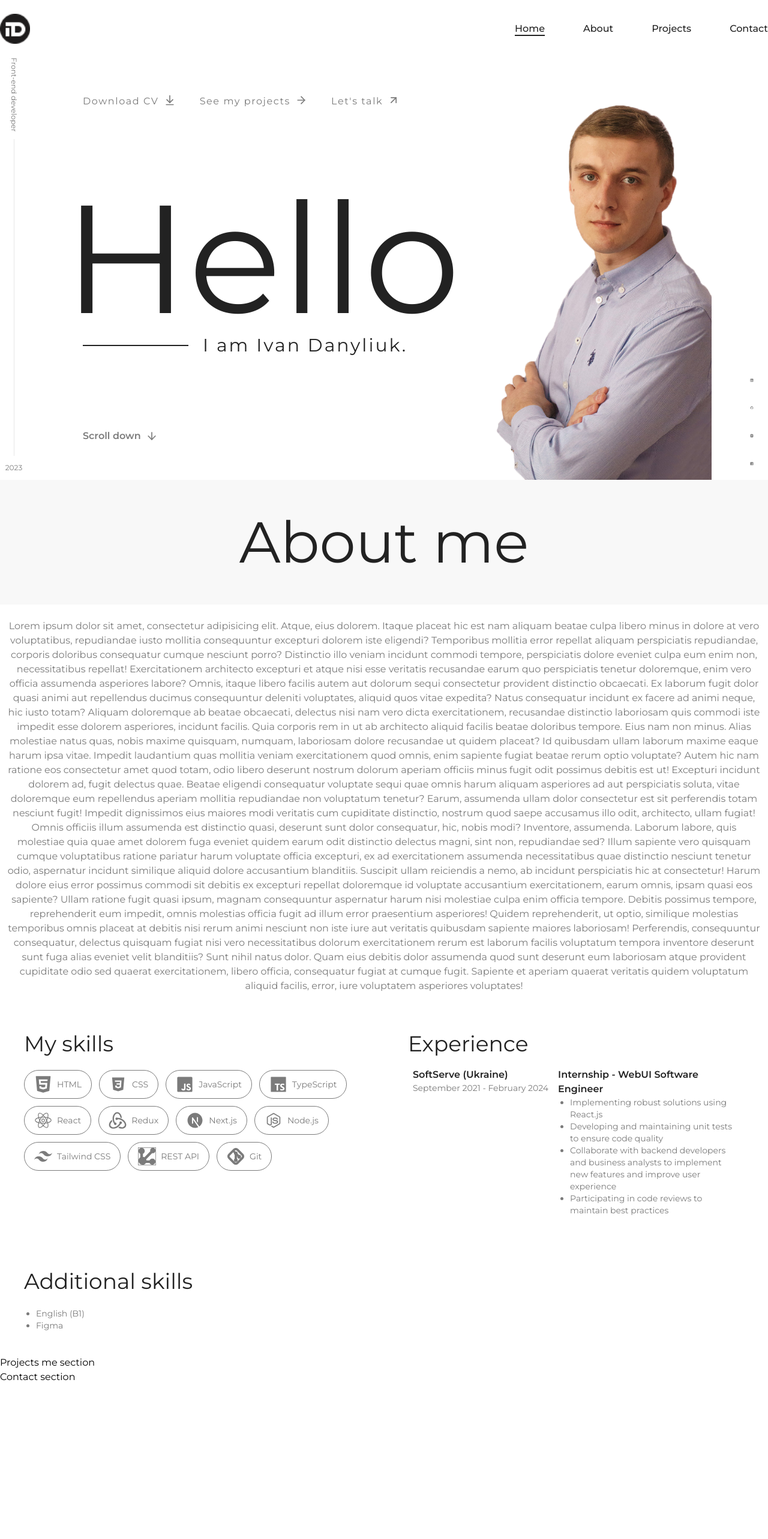
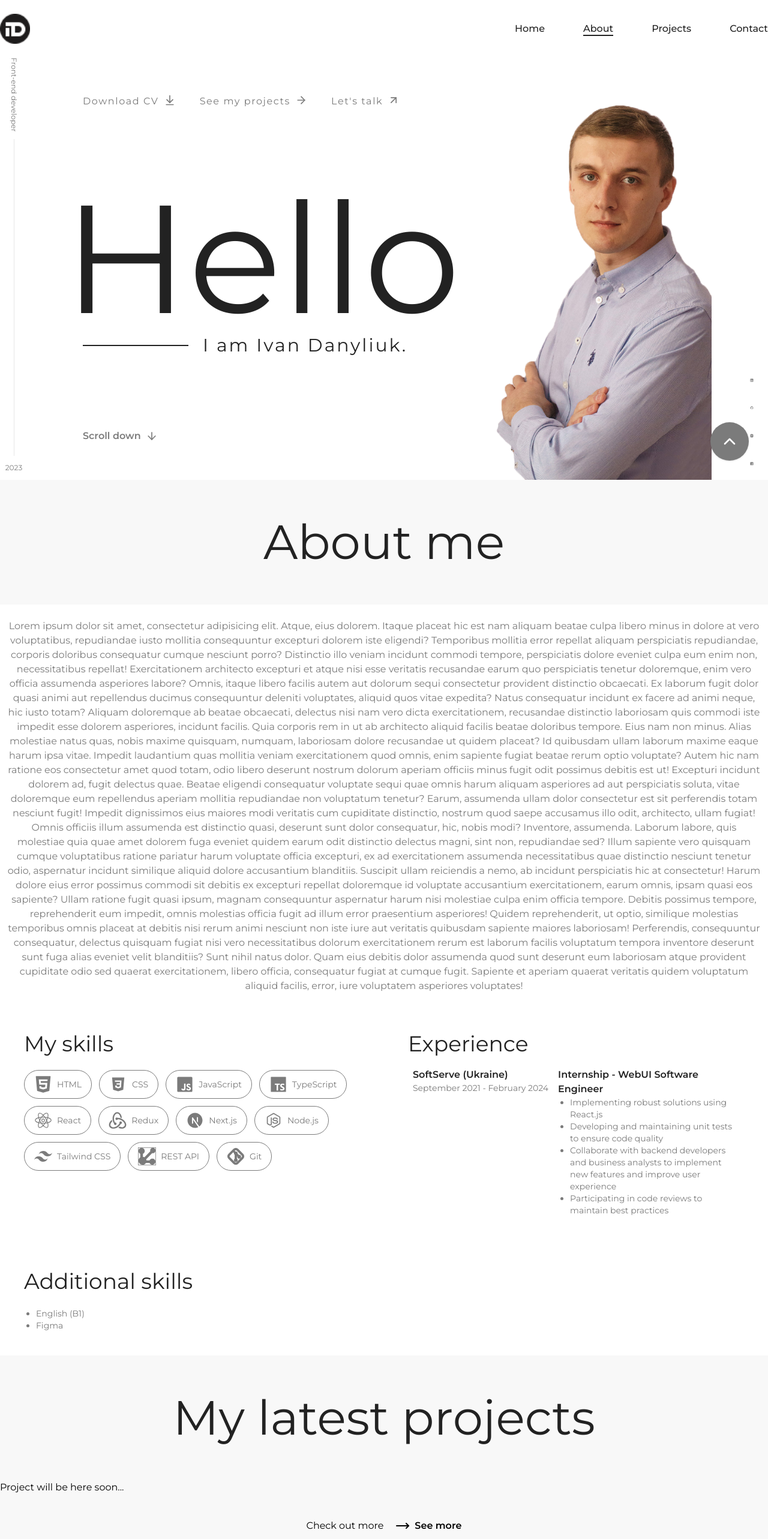
Before and after one commit to IvanDanyliuk/portfolio, a Next.js app: page / in a window 1280 px wide. Shown: the top 2566 px of the page at 60% size. Before the commit the page ends 2308 px from the top, so only its background shows below. Built offline with nearby package versions, Linux system fonts and the light colour scheme.

Commit message:
add setting an active link while scrolling the page

```diff
--- a/package.json
+++ b/package.json
@@ -15,6 +15,7 @@
     "@radix-ui/react-label": "^2.1.2",
     "@radix-ui/react-separator": "^1.1.2",
     "@radix-ui/react-slot": "^1.1.2",
+    "@radix-ui/react-tooltip": "^1.1.8",
     "class-variance-authority": "^0.7.1",
     "clsx": "^2.1.1",
     "embla-carousel-react": "^8.5.2",
--- a/src/app/globals.css
+++ b/src/app/globals.css
@@ -15,3 +15,7 @@ body {
     --tertiary: #F8F8F8;
   }
 }
+
+.main-page-heading {
+  @apply py-4 md:py-10 w-full text-center text-6xl md:text-[5rem] text-primary leading-[8rem];
+}
--- a/src/app/page.tsx
+++ b/src/app/page.tsx
@@ -4,7 +4,8 @@ import {
   ArrowDown,
   ArrowDownToLine,
   ArrowRight,
-  ArrowUpRight
+  ArrowUpRight,
+  MoveRight
 } from 'lucide-react';
 import {
   Table,
@@ -12,9 +13,9 @@ import {
   TableCell,
   TableRow,
 } from '@/components/ui/table';
-import { ActionLink, Chip, PageSection } from '@/components/layout';
+import { ActionLink, Chip, ScrollToTopButton, PageSection } from '@/components/layout';
 import { Separator } from '@/components/ui/separator';
-import { ADDITIONAL_SKILLS, EXPERIENCE, SKILLS } from '@/lib/constants';
+import { ADDITIONAL_SKILLS, EXPERIENCE, MENU_LINKS, SKILLS } from '@/lib/constants';
 import Portrait from '../../public/portrait.png';
 import LinkedIn from '../../public/social-media-icons/icons8-linked-in.svg';
 import Github from '../../public/social-media-icons/icons8-github.svg';
@@ -125,7 +126,7 @@ export default function Home() {
         </div>
       </PageSection>
       <PageSection id='about'>
-        <h2 className='py-4 md:py-10 w-full text-center text-6xl md:text-[6rem] text-primary leading-[8rem] bg-tertiary'>
+        <h2 className='main-page-heading bg-tertiary'>
           About me
         </h2>
         <p className='mx-auto px-3 py-6 container text-center text-secondary'>
@@ -224,12 +225,57 @@ export default function Home() {
           </div>
         </div>
       </PageSection>
-      <PageSection id='projects'>
-        Projects me section
+      <PageSection id='projects' className='w-full bg-tertiary'>
+        <div className='relative mx-auto container'>
+          <h2 className='main-page-heading'>
+            My latest projects
+          </h2>
+          <ul>
+            Project will be here soon...
+          </ul>
+          <Link href='/projects' className='mx-auto my-10 w-fit flex items-center'>
+            Check out more
+            <MoveRight className='ml-5 mr-2' />
+            <span className='font-semibold'>
+              See more
+            </span>
+          </Link>
+        </div>
       </PageSection>
-      <PageSection id='contact'>
-        Contact section
+      <PageSection id='contact' className='w-full bg-white'>
+        <h2 className='main-page-heading'>
+          Let&apos;s talk
+        </h2>
+        <p className='text-xl text-center text-secondary'>
+          I’m always excited to collaborate on new and innovative projects.
+        </p>
+        <Link href='/contact' className='mx-auto my-24 w-fit flex items-center gap-2'>
+          <span className='relative py-1 after:absolute after:w-full after:h-[2px] after:bottom-1 after:left-0 after:bg-primary'>
+            Contact me
+          </span>
+          <ArrowUpRight className='w-5 h-5' />
+        </Link>
       </PageSection>
+      <PageSection className='w-full bg-primary'>
+        <footer className='mx-auto my-24 container flex justify-between items-center'>
+          <ul className='flex items-center gap-x-16'>
+            {MENU_LINKS.map(link => (
+              <li key={crypto.randomUUID()}>
+                <Link
+                  href={link.href}
+                  className='relative text-white font-medium'
+                >
+                  {link.label}
+                </Link>
+              </li>
+            ))}
+          </ul>
+          <p className='text-white text-sm tracking-widest'>
+            {`Ivan Danyliuk. ${2025}`}
+          </p>
+        </footer>
+      </PageSection>
+      <ScrollToTopButton />
     </>
   );
 };
--- a/src/components/layout/index.ts
+++ b/src/components/layout/index.ts
@@ -1,5 +1,6 @@
 import { ActionLink } from './action-link';
 import { Chip } from './chip';
+import { ScrollToTopButton } from './scroll-to-top-btn';
 import { Header } from './header';
 import { NavMenu } from './nav-menu';
 import { PageSection } from './page-section';
@@ -9,5 +10,6 @@ export {
   Chip,
   Header,
   NavMenu,
-  PageSection
+  PageSection,
+  ScrollToTopButton
 };
--- a/src/components/layout/nav-menu.tsx
+++ b/src/components/layout/nav-menu.tsx
@@ -1,6 +1,6 @@
 'use client';
 
-import { useState } from 'react';
+import { useEffect, useState } from 'react';
 import { usePathname } from 'next/navigation';
 import Link from 'next/link';
 import { AlignJustify, ArrowDownToLine } from 'lucide-react';
@@ -37,6 +37,32 @@ export const NavMenu: React.FC = () => {
 
     setActiveLink(`/${id}`);
   };
+
+  useEffect(() => {
+    const observerOptions = {
+      root: null,
+      rootMargin: '0px',
+      threshold: 0.4,
+    };
+
+    const observer = new IntersectionObserver((entries) => {
+      entries.forEach((entry) => {
+        if(entry.isIntersecting) {
+          setActiveLink(`/${entry.target.id}`);
+        } else {
+          setActiveLink('/')
+        }
+      });
+    }, observerOptions);
+
+    MENU_LINKS.forEach((link) => {
+      const id = link.href.slice(1);
+      const section = document.getElementById(id);
+      if(section) observer.observe(section);
+    });
+
+    return () => observer.disconnect();
+  }, []);
 
   return (
     <>
--- a/src/components/layout/page-section.tsx
+++ b/src/components/layout/page-section.tsx
@@ -5,7 +5,7 @@ import { motion } from 'framer-motion';
 
 
 interface IPageSection {
-  id: string;
+  id?: string;
   className?: string;
   children: ReactNode;
 };
--- /dev/null
+++ b/src/components/layout/scroll-to-top-btn.tsx
@@ -0,0 +1,42 @@
+'use client';
+
+import {
+  Tooltip,
+  TooltipContent,
+  TooltipProvider,
+  TooltipTrigger,
+} from '@/components/ui/tooltip';
+import { Button } from '../ui/button';
+import { ChevronUp } from 'lucide-react';
+import { useRouter } from 'next/navigation';
+
+
+export const ScrollToTopButton: React.FC = () => {
+  const router = useRouter();
+  const scrollToTop = () => {
+    window.scrollTo({
+      top: 0,
+      behavior: 'smooth',
+    });
+    router.push('/')
+  };
+
+  return (
+    <TooltipProvider>
+      <Tooltip>
+        <TooltipTrigger>
+          <Button
+            asChild
+            onClick={scrollToTop}
+            className='fixed bottom-8 right-8 w-16 h-16 bg-secondary hover:bg-tertiary hover:border hover:border-primary text-white hover:text-primary transition-all rounded-full'
+          >
+            <ChevronUp />
+          </Button>
+        </TooltipTrigger>
+        <TooltipContent>
+          <p>Add to library</p>
+        </TooltipContent>
+      </Tooltip>
+    </TooltipProvider>
+  )
+}
--- /dev/null
+++ b/src/components/ui/tooltip.tsx
@@ -0,0 +1,32 @@
+"use client"
+
+import * as React from "react"
+import * as TooltipPrimitive from "@radix-ui/react-tooltip"
+
+import { cn } from "@/lib/utils"
+
+const TooltipProvider = TooltipPrimitive.Provider
+
+const Tooltip = TooltipPrimitive.Root
+
+const TooltipTrigger = TooltipPrimitive.Trigger
+
+const TooltipContent = React.forwardRef<
+  React.ElementRef<typeof TooltipPrimitive.Content>,
+  React.ComponentPropsWithoutRef<typeof TooltipPrimitive.Content>
+>(({ className, sideOffset = 4, ...props }, ref) => (
+  <TooltipPrimitive.Portal>
+    <TooltipPrimitive.Content
+      ref={ref}
+      sideOffset={sideOffset}
+      className={cn(
+        "z-50 overflow-hidden rounded-md bg-neutral-900 px-3 py-1.5 text-xs text-neutral-50 animate-in fade-in-0 zoom-in-95 data-[state=closed]:animate-out data-[state=closed]:fade-out-0 data-[state=closed]:zoom-out-95 data-[side=bottom]:slide-in-from-top-2 data-[side=left]:slide-in-from-right-2 data-[side=right]:slide-in-from-left-2 data-[side=top]:slide-in-from-bottom-2 dark:bg-neutral-50 dark:text-neutral-900",
+        className
+      )}
+      {...props}
+    />
+  </TooltipPrimitive.Portal>
+))
+TooltipContent.displayName = TooltipPrimitive.Content.displayName
+
+export { Tooltip, TooltipTrigger, TooltipContent, TooltipProvider }
```
Also changed, not shown: 1 other file (tests, documents, lock files or other folders).
